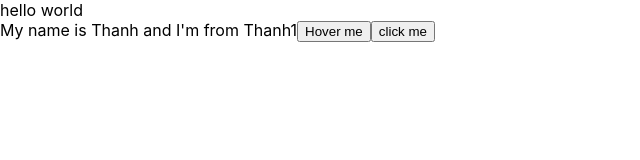
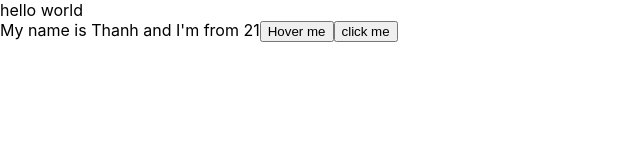
Before and after one commit to Thanh3423/basic-react-redux, a React (Create React App) app: page / in a window 1280 px wide. Shown: the top 160 px of the page, without its empty margins (0-640 px from the left). Built offline with nearby package versions, Linux system fonts and the light colour scheme.

Commit message:
setstate

```diff
--- a/src/components/MyComponent.js
+++ b/src/components/MyComponent.js
@@ -9,20 +9,31 @@
 
     handleClick(event) {
         console.log(".>>> Click me my button")
-        console.log("My name is ", this.state.name)
+        console.log("random ", Math.floor((Math.random() * 100) + 1))
+        //merge State => react class
+        this.setState({
+            name: 'Eric',
+            age: Math.floor((Math.random() * 100) + 1)
+            // address: 'Thanh1',
+            // age: 21
+        })
+
+        // this.setState({
+        //     age: Math.floor((Math.random() * 100) + 1)
+        // })
     }
 
     handleOnMoverOver(event) {
-        console.log(event.pageX)
+        //console.log(event.pageX)
     }
     //jsx: viết code javascript trong html
     render() {
         return (
             <div>
-                My name is {this.state.name} and I'm from {this.state.address}
+                My name is {this.state.name} and I'm from {this.state.age}
                 <button onMouseOver={this.handleOnMoverOver}>Hover me</button>
 
-                <button onClick={this.handleClick}>click me</button>
+                <button onClick={(event) => this.handleClick(event)}>click me</button>
             </div>
         );
     }
```
